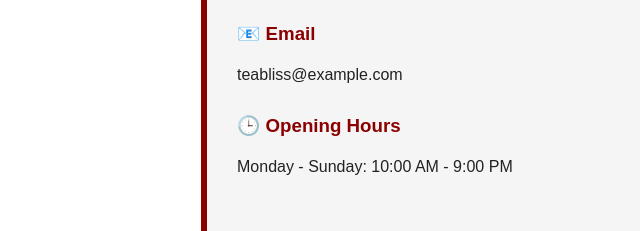
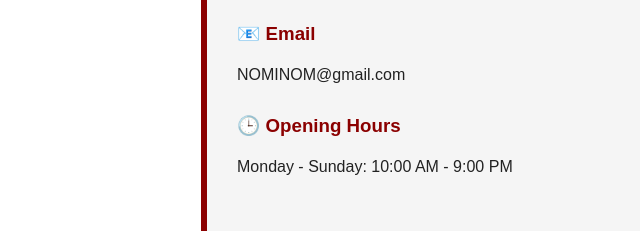
Before and after one commit to krystelhurtada-prog/nomnom, a plain HTML site: page contactus.html in a window 1280 px wide. Shown: the part 492-723 px from the top of the page, 9-649 px from the left. Drawn offline with Linux system fonts and the light colour scheme.

Commit message:
Add files via upload

```diff
--- a/contactus.html
+++ b/contactus.html
@@ -133,7 +133,7 @@
 
         <div class="contact-item">
             <h3>📧 Email</h3>
-            <p>teabliss@example.com</p>
+            <p>NOMINOM@gmail.com</p>
         </div>
 
         <div class="contact-item">
```
